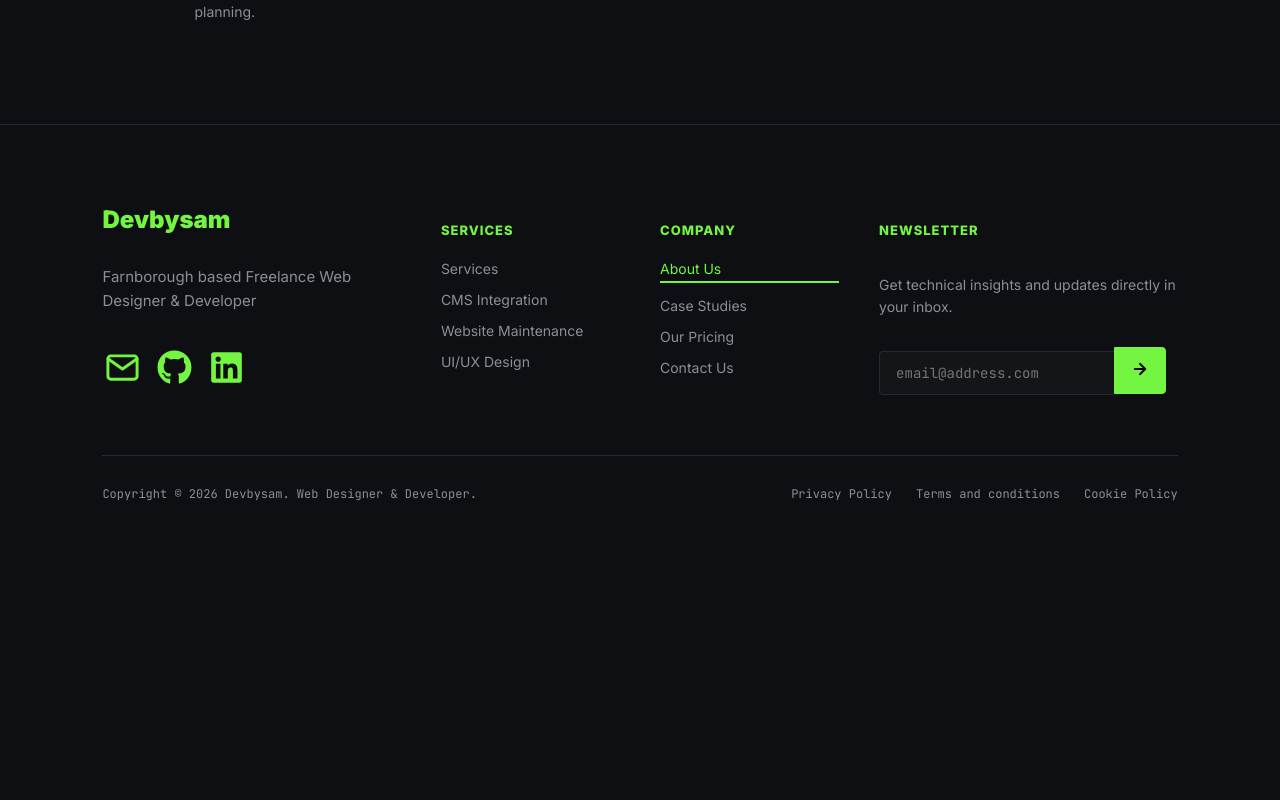
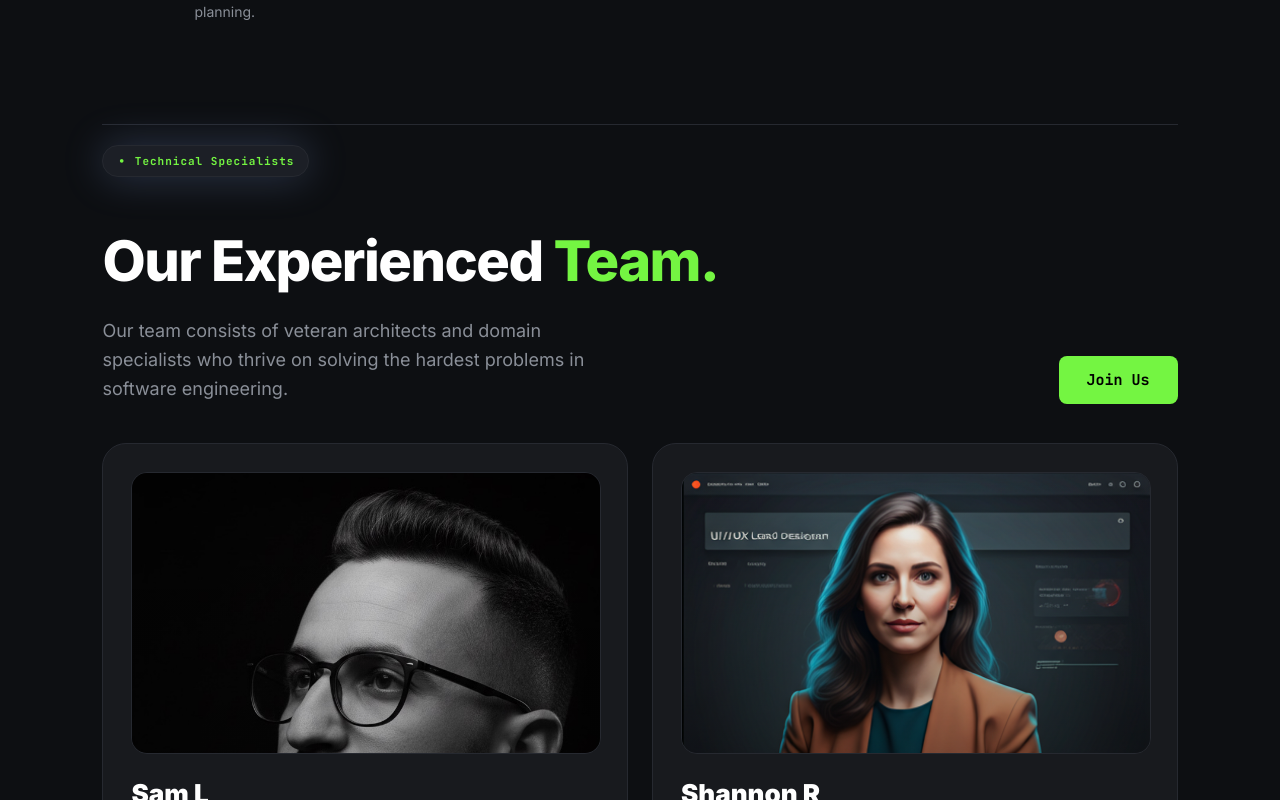
Before and after one commit to HoussamLh/React-Version, a React (Vite) app: page /about in a window 1280 px wide. Shown: the part 2460-3260 px from the top of the page. Before the commit the page ends 3002 px from the top, so only its background shows below. Built offline with nearby package versions, Linux system fonts and the light colour scheme.

Commit message:
Add team profiles component element onto about page view

```diff
--- a/src/routes/About.tsx
+++ b/src/routes/About.tsx
@@ -2,10 +2,12 @@ import React from "react";
 import { Hero } from "../features/about/Hero";
 import { CoreDomains } from "../features/about/CoreDomains";
 import { BuildProcess } from "../features/about/BuildProcess";
+import { OurTeam } from "../features/about/OurTeam";
 export const About: React.FC = () => (
   <div style={{padding:'0 8%', overflow:'hidden'}}>
     <Hero />
     <CoreDomains />
     <BuildProcess />
+    <OurTeam />
   </div>
 );
```
